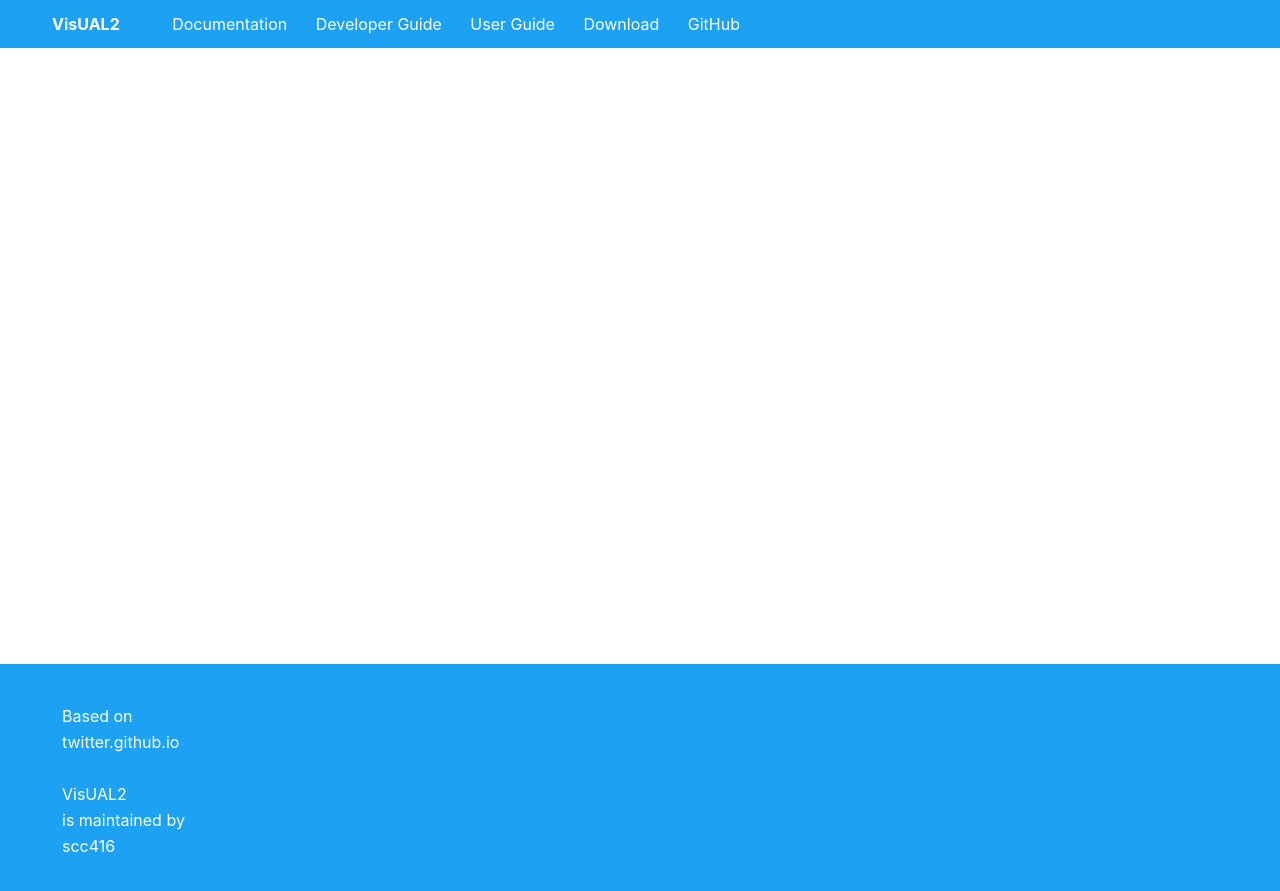
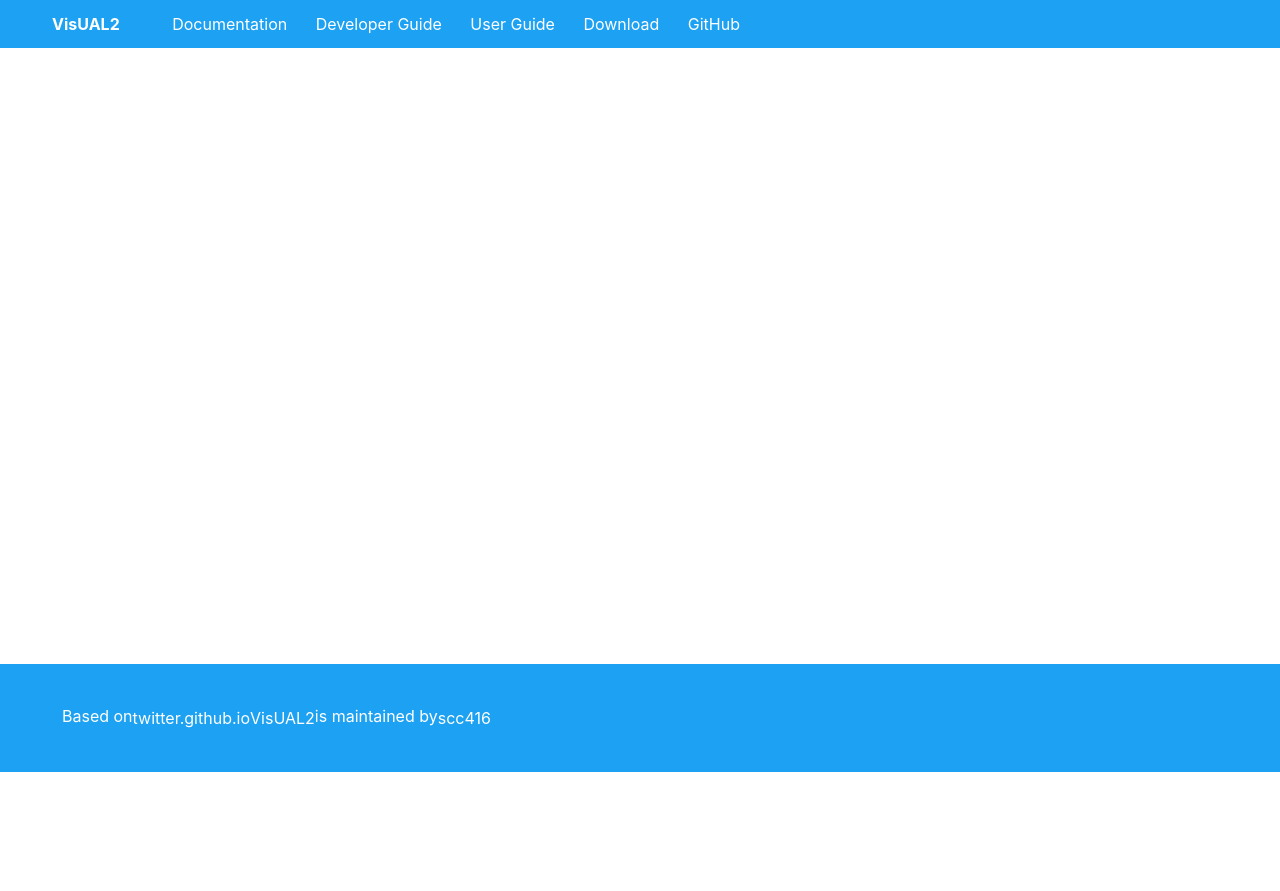
Before and after one commit to scc416/VisUAL2-doc, a Jekyll site: the page built from index.html, in a window 1280 px wide and 900 px high, scrolled down 2607 px. Shown: the top 891 px of the window. Built offline with Jekyll 4.4.1, drawn with Linux system fonts in a browser that asks for light colours; after the commit the page ends 3379 px from its top, so only the background shows below that.

Commit message:
Update default.html

```diff
--- a/_layouts/default.html
+++ b/_layouts/default.html
@@ -95,12 +95,9 @@
     <!-- Footer -->
     <div class="footer">
         <div class="Grid container">
-            <div class="Grid-cell footer-cell">
                 Based on <a class="foot-link" href="https://twitter.github.io/">twitter.github.io</a>
                 <br>
                 <a class="foot-link" href="https://github.com/scc416/Visual2">VisUAL2</a> is maintained by <a class="foot-link" href="https://github.com/scc416">scc416</a>
-            </div>
-
         </div>
     </div> <!-- End of Footer -->
   </body>
```
